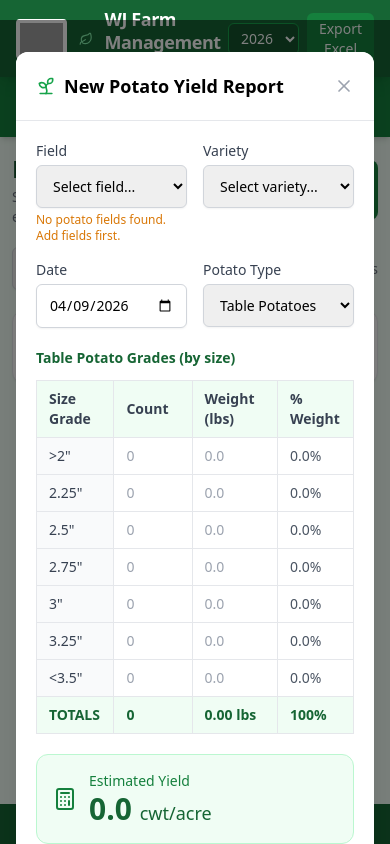
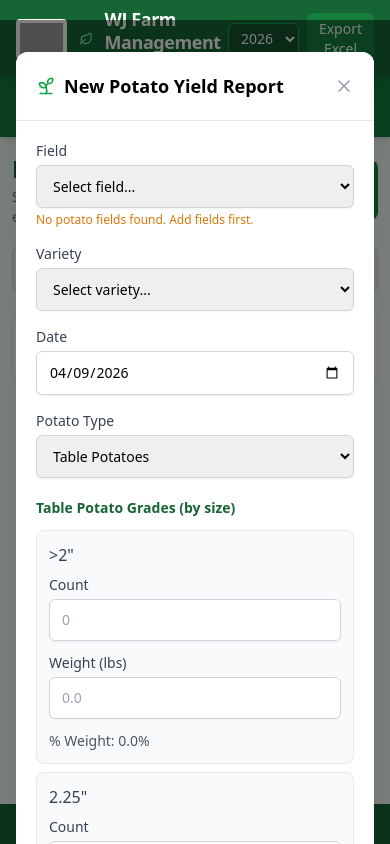
Before and after one commit to Trav3019/WJS-Agronomy-App, a React (Vite) app: page /potato-yield in a window 390 px wide. Both pictures are taken after a click on the button "New Report". Built offline with nearby package versions, Linux system fonts and the light colour scheme; grey boxes are pictures that could not be loaded.

Commit message:
Update PotatoYield.tsx

```diff
--- a/src/pages/PotatoYield.tsx
+++ b/src/pages/PotatoYield.tsx
@@ -197,7 +197,7 @@ export default function PotatoYield({ data, updateData }: Props) {
             ))}
           </select>
         </div>
-        <div className="text-sm text-gray-500 self-center">{filtered.length} report{filtered.length !== 1 ? 's' : ''}</div>
+        <div className="hidden sm:block text-sm text-gray-500 self-center">{filtered.length} report{filtered.length !== 1 ? 's' : ''}</div>
       </div>
 
       {/* Reports list */}
@@ -272,7 +272,7 @@ export default function PotatoYield({ data, updateData }: Props) {
 
             <div className="p-5 space-y-5">
               {/* Header */}
-              <div className="grid grid-cols-2 gap-4">
+              <div className="grid grid-cols-1 sm:grid-cols-2 gap-4">
                 <div>
                   <label className="form-label">Field</label>
                   <select className="form-input" value={form.fieldId} onChange={e => handleFieldSelect(e.target.value)}>
@@ -316,7 +316,45 @@ export default function PotatoYield({ data, updateData }: Props) {
                 <h3 className="text-sm font-semibold text-green-800 mb-3">
                   {form.potatoType === 'table' ? 'Table Potato Grades (by size)' : 'Processing Potato Grades (by weight)'}
                 </h3>
-                <div className="overflow-x-auto">
+                <div className="space-y-2 sm:hidden">
+                  {grades.map(grade => (
+                    <div key={grade} className="rounded-lg border border-gray-200 bg-gray-50 p-3">
+                      <div className="font-medium text-gray-700 mb-2">{grade}</div>
+                      <div className="grid grid-cols-1 gap-3">
+                        <div>
+                          <label className="form-label">Count</label>
+                          <input
+                            type="number"
+                            min="0"
+                            className="form-input"
+                            value={form.grades[grade] ?? ''}
+                            onChange={e => setGradeCount(grade, parseInt(e.target.value) || 0)}
+                            placeholder="0"
+                          />
+                        </div>
+                        <div>
+                          <label className="form-label">Weight (lbs)</label>
+                          <input
+                            type="number"
+                            min="0"
+                            step="0.1"
+                            className="form-input"
+                            value={form.gradeWeights[grade] ?? ''}
+                            onChange={e => setGradeWeight(grade, parseFloat(e.target.value) || 0)}
+                            placeholder="0.0"
+                          />
+                        </div>
+                        <div className="text-sm text-gray-600">
+                          % Weight: {form.totalTuberWeight > 0 ? (((form.gradeWeights[grade] ?? 0) / form.totalTuberWeight) * 100).toFixed(1) : '0.0'}%
+                        </div>
+                      </div>
+                    </div>
+                  ))}
+                  <div className="rounded-lg border border-green-200 bg-green-50 p-3 text-sm font-semibold text-green-800">
+                    Totals: {form.totalTuberCount} tubers, {form.totalTuberWeight.toFixed(2)} lbs, 100%
+                  </div>
+                </div>
+                <div className="hidden sm:block overflow-x-auto">
                   <table className="w-full text-sm border-collapse">
                     <thead>
                       <tr className="bg-green-50">
@@ -429,7 +467,7 @@ export default function PotatoYield({ data, updateData }: Props) {
               </button>
             </div>
             <div className="p-5 space-y-4">
-              <div className="grid grid-cols-3 gap-4 text-sm">
+              <div className="grid grid-cols-1 sm:grid-cols-3 gap-4 text-sm">
                 <div><span className="text-gray-500">Date:</span> <span className="font-medium">{viewReport.date}</span></div>
                 <div><span className="text-gray-500">Type:</span> <span className="font-medium capitalize">{viewReport.potatoType}</span></div>
                 <div><span className="text-gray-500">Variety:</span> <span className="font-medium">{viewReport.variety || '—'}</span></div>
@@ -438,7 +476,28 @@ export default function PotatoYield({ data, updateData }: Props) {
               {/* Grade breakdown */}
               <div>
                 <h3 className="text-sm font-semibold text-gray-700 mb-2">Grade Breakdown</h3>
-                <div className="overflow-x-auto">
+                <div className="space-y-2 sm:hidden">
+                  {(viewReport.potatoType === 'table' ? TABLE_GRADES : PROC_GRADES).map(grade => {
+                    const count = viewReport.grades[grade] ?? 0;
+                    const weight = viewReport.gradeWeights[grade] ?? 0;
+                    const pct = viewReport.totalTuberWeight > 0 ? (weight / viewReport.totalTuberWeight * 100).toFixed(1) : '0.0';
+                    if (count === 0 && weight === 0) return null;
+                    return (
+                      <div key={grade} className="rounded-lg border border-gray-200 bg-gray-50 p-3">
+                        <div className="font-medium text-gray-900">{grade}</div>
+                        <div className="mt-2 grid grid-cols-3 gap-2 text-sm">
+                          <div><div className="text-gray-500">Count</div><div className="font-medium">{count}</div></div>
+                          <div><div className="text-gray-500">Weight</div><div className="font-medium">{weight.toFixed(2)} lbs</div></div>
+                          <div><div className="text-gray-500">% Weight</div><div className="font-medium">{pct}%</div></div>
+                        </div>
+                      </div>
+                    );
+                  })}
+                  <div className="rounded-lg border border-green-200 bg-green-50 p-3 text-sm font-semibold text-green-800">
+                    Totals: {viewReport.totalTuberCount} tubers, {viewReport.totalTuberWeight.toFixed(2)} lbs, 100%
+                  </div>
+                </div>
+                <div className="hidden sm:block overflow-x-auto">
                   <table className="w-full text-sm border-collapse">
                     <thead>
                       <tr className="bg-gray-50">
```
